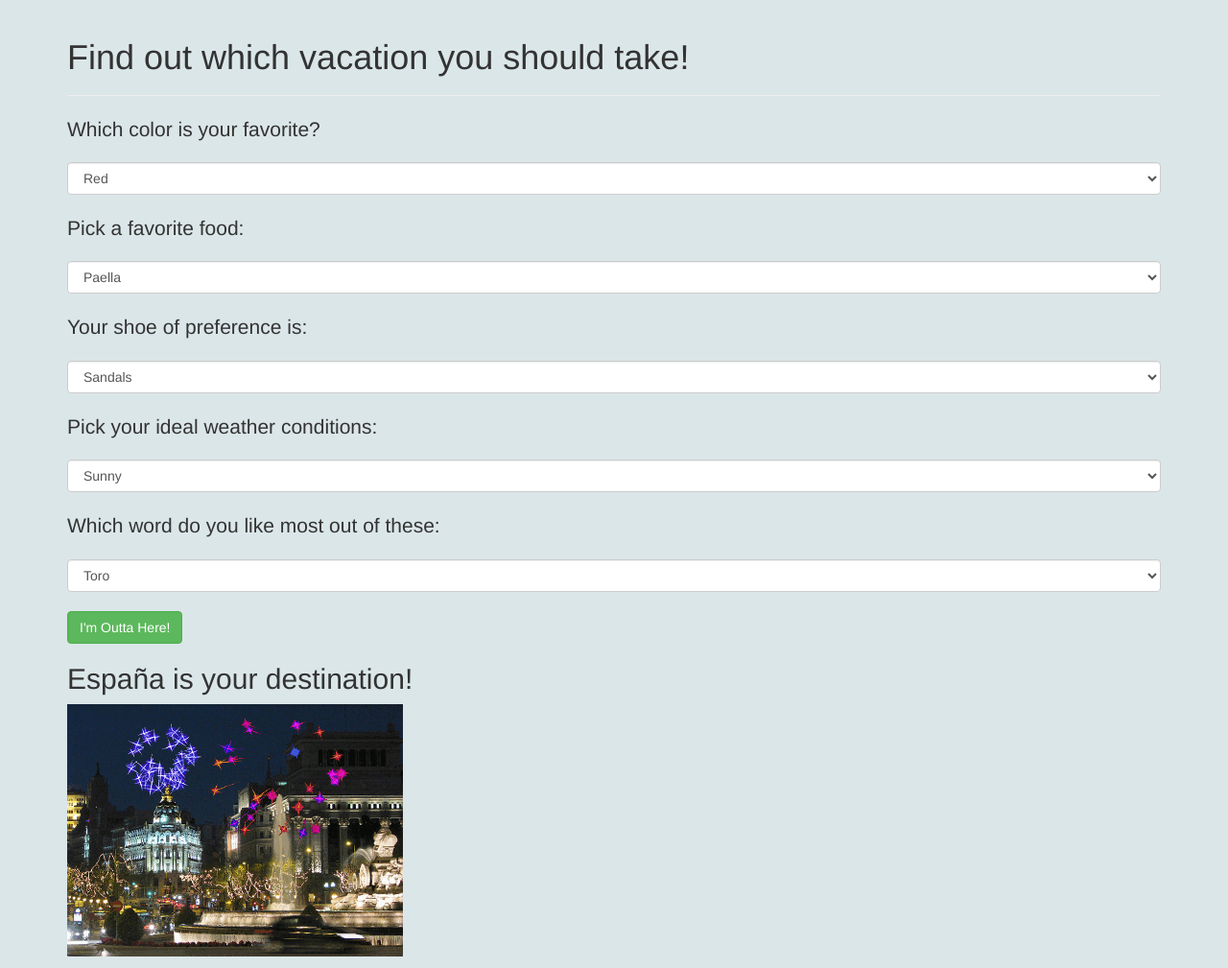
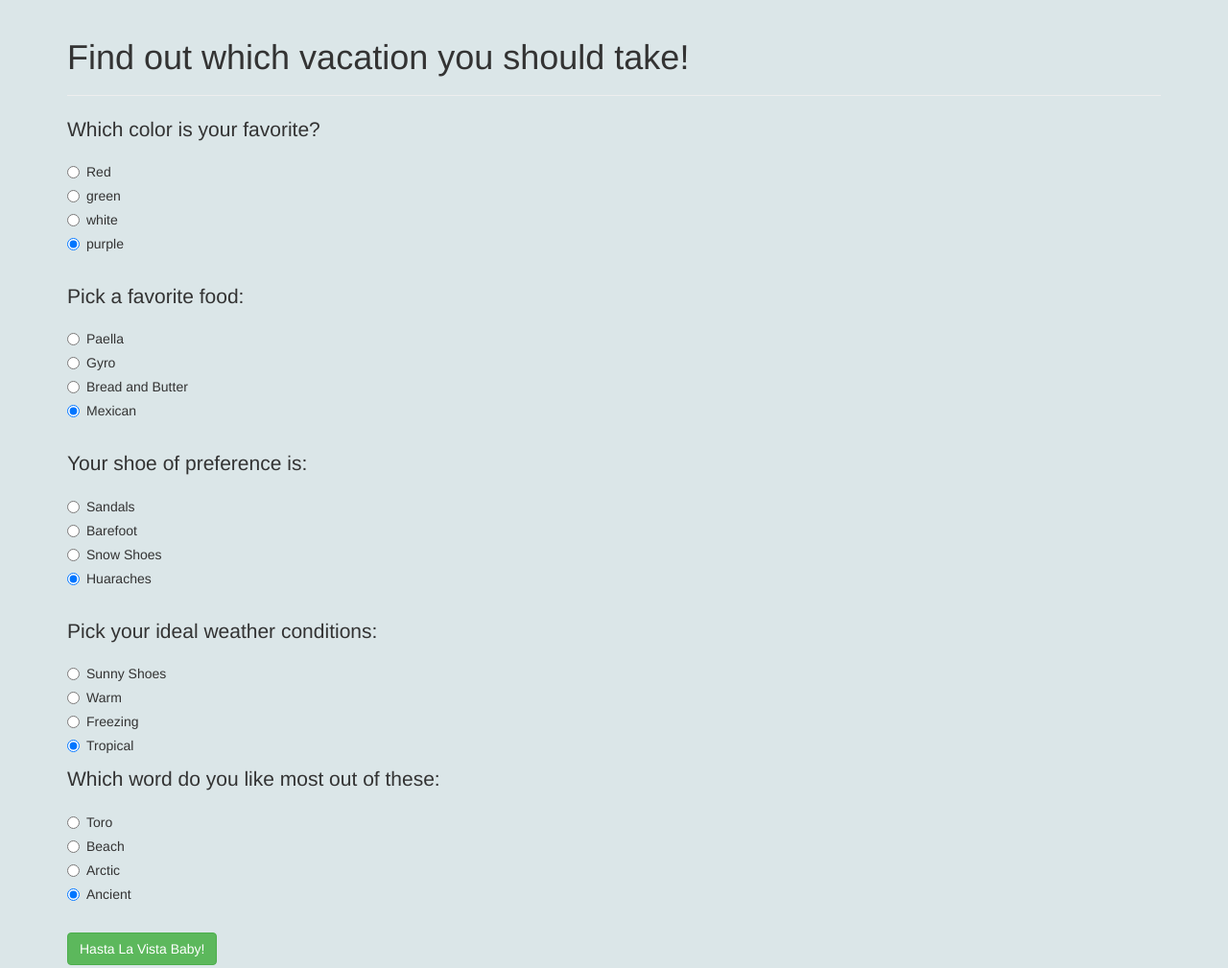
Before and after one commit to yvonnapc/introcodereview2, a plain HTML site: page index.html in a window 1280 px wide. Shown: the top 1009 px of the page at 96% size. Drawn offline with nearby package versions, Linux system fonts and the light colour scheme.

Commit message:
Change format to radios

```diff
--- a/css/styles.css
+++ b/css/styles.css
@@ -1,3 +1,7 @@
 body {
   background-color: #DBE6E8;
 }
+
+#location1, #location2, #location3, #location4, #location5 {
+  display:none;
+}
--- a/index.html
+++ b/index.html
@@ -4,7 +4,6 @@
     <meta charset="utf-8">
     <title>Vacation Suggester</title>
     <link rel="stylesheet" href="https://maxcdn.bootstrapcdn.com/bootstrap/3.3.6/css/bootstrap.min.css" integrity="sha384-1q8mTJOASx8j1Au+a5WDVnPi2lkFfwwEAa8hDDdjZlpLegxhjVME1fgjWPGmkzs7" crossorigin="anonymous">
-    <link rel="stylesheet" href="css/bootsrap-theme.css" media="screen">
     <link rel="stylesheet" href="css/styles.css"
   </head>
   <body>
@@ -12,49 +11,146 @@
       <header class="page-header">
         <h1>Find out which vacation you should take!</h1>
       </header>
+
       <form>
-      <p class="lead">Which color is your favorite?</p>
-        <select id="color" class="form-control">
-          <option value="0">Red</option>
-          <option value="1">Green</option>
-          <option value="2">White</option>
-          <option value="3">Purple</option>
-          <option value="4">Pickle</option>
-        </select><br>
-      <p class="lead">Pick a favorite food:</p>
-        <select id="food" class="form-control">
-          <option value="0">Paella</option>
-          <option value="1">Gyro</option>
-          <option value="2">Bread and Butter</option>
-          <option value="3">Mexican</option>
-          <option value="4">Wildflowers</option>
-        </select><br>
-      <p class="lead">Your shoe of preference is:</p>
-        <select id="shoe" class="form-control">
-          <option value="0">Sandals</option>
-          <option value="1">Barefoot</option>
-          <option value="2">Snow Shoes</option>
-          <option value="3">Huaraches</option>
-          <option value="4">Stilts</option>
-        </select><br>
-      <p class="lead">Pick your ideal weather conditions:</p>
-        <select id="weather" class="form-control">
-          <option value="0">Sunny</option>
-          <option value="1">Warm</option>
-          <option value="2">Freezing</option>
-          <option value="3">Tropical</option>
-          <option value="4">Blueberry</option>
-        </select><br>
-      <p class="lead">Which word do you like most out of these:</p>
-      <select id="random" class="form-control">
-        <option value="0">Toro</option>
-        <option value="1">Beach</option>
-        <option value="2">Arctic</option>
-        <option value="3">Ancient</option>
-        <option value="4">Djeksoifd</option>
-      </select><br>
-      <button type="button" class="btn btn-success">I'm Outta Here!</button>
+
+      <div class="question1">
+        <p class="lead">Which color is your favorite?</p>
+        <div class="radio">
+          <label>
+            <input type="radio" name="optionsRadiosA" id="choice1" value="0" checked>Red
+          </label>
+        </div>
+
+        <div class="radio">
+          <label>
+            <input type="radio" name="optionsRadiosA" id="choice2" value="1" checked>green
+          </label>
+        </div>
+
+        <div class="radio">
+          <label>
+            <input type="radio" name="optionsRadiosA" id="choice3" value="2" checked>white
+          </label>
+        </div>
+
+        <div class="radio">
+          <label>
+            <input type="radio" name="optionsRadiosA" id="choice4" value="3" checked>purple
+          </label>
+        </div><br>
+      </div>
+
+      <div class="question2">
+        <p class="lead">Pick a favorite food:</p>
+        <div class="radio">
+          <label>
+            <input type="radio" name="optionsRadiosB" id="choice1" value="0" checked>Paella
+          </label>
+        </div>
+
+        <div class="radio">
+          <label>
+            <input type="radio" name="optionsRadiosB" id="choice2" value="1" checked>Gyro
+          </label>
+        </div>
+
+        <div class="radio">
+          <label>
+            <input type="radio" name="optionsRadiosB" id="choice3" value="2" checked>Bread and Butter
+          </label>
+        </div>
+
+        <div class="radio">
+          <label>
+            <input type="radio" name="optionsRadiosB" id="choice4" value="3" checked>Mexican
+          </label>
+        </div><br>
+      </div>
+
+      <div id="question3">
+        <p class="lead">Your shoe of preference is:</p>
+        <div class="radio">
+          <label>
+            <input type="radio" name="optionsRadiosC" id="choice1" value="0" checked>Sandals
+          </label>
+        </div>
+
+        <div class="radio">
+          <label>
+            <input type="radio" name="optionsRadiosC" id="choice2" value="1" checked>Barefoot
+          </label>
+        </div>
+
+        <div class="radio">
+          <label>
+            <input type="radio" name="optionsRadiosC" id="choice3" value="2" checked>Snow Shoes
+          </label>
+        </div>
+
+        <div class="radio">
+          <label>
+            <input type="radio" name="optionsRadiosC" id="choice4" value="3" checked>Huaraches
+          </label>
+        </div><br>
+      </div>
+
+      <div class="question4">
+        <p class="lead">Pick your ideal weather conditions:</p>
+        <div class="radio">
+          <label>
+            <input type="radio" name="optionsRadiosD" id="choice3" value="2" checked>Sunny Shoes
+          </label>
+        </div>
+
+        <div class="radio">
+          <label>
+            <input type="radio" name="optionsRadiosD" id="choice3" value="2" checked>Warm
+          </label>
+        </div>
+
+        <div class="radio">
+          <label>
+            <input type="radio" name="optionsRadiosD" id="choice3" value="2" checked>Freezing
+          </label>
+        </div>
+
+        <div class="radio">
+          <label>
+            <input type="radio" name="optionsRadiosD" id="choice3" value="2" checked>Tropical
+          </label>
+        </div>
+      </div>
+
+      <div id="question5">
+        <p class="lead">Which word do you like most out of these:</p>
+        <div class="radio">
+          <label>
+            <input type="radio" name="optionsRadios" id="choice1" value="0" checked>Toro
+          </label>
+        </div>
+
+        <div class="radio">
+          <label>
+            <input type="radio" name="optionsRadios" id="choice2" value="1" checked>Beach
+          </label>
+        </div>
+
+        <div class="radio">
+          <label>
+            <input type="radio" name="optionsRadios" id="choice3" value="2" checked>Arctic
+          </label>
+        </div>
+
+        <div class="radio">
+          <label>
+            <input type="radio" name="optionsRadios" id="choice4" value="3" checked>Ancient
+          </label>
+        </div><br>
+      </div>
+        <button type="button" class="btn btn-success" name="button">Hasta La Vista Baby!</button>
       </form>
+    </div>
 
     <div id="location1">
       <h2>España is your destination!</h2>
--- a/js/scripts.js
+++ b/js/scripts.js
@@ -0,0 +1,23 @@
+$(document).ready(function(){
+  var total = 0;
+  var userInput;
+
+  $("form").submit(function(event) {
+    for(var i = 1; i < 20; i ++){
+      var userInput = $("input[name=optionsRadio" + i + "]:checked").val();
+      userInput = parseInt(userInput);
+      total += userInput;
+      console.log(total);
+  }
+
+  if (total === 0){
+    $("#location1").append();
+  } else if (total === 1){
+    $("#location2").append();
+  }
+
+  console.log('test');
+
+  event.preventDefault();
+});
+});
```
